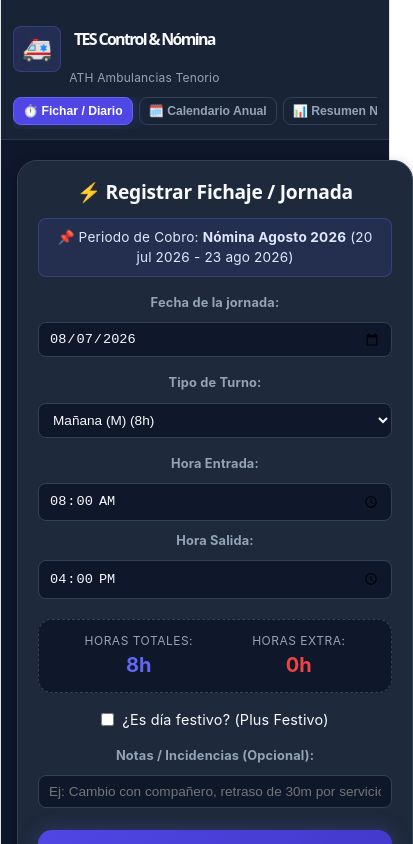
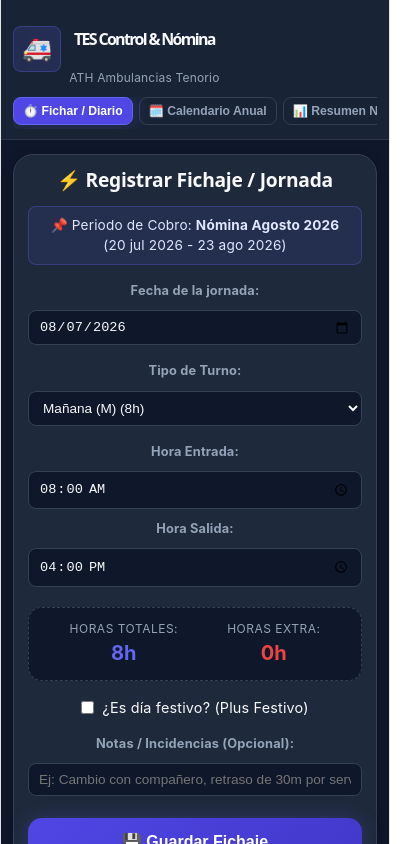
Before and after one commit to ANTDORVEN/app-nomina, a React (Vite) app: page / in a window 390 px wide. Shown: the top 844 px of the page, 413 px wide, since content can reach past the window. Built offline with nearby package versions, Linux system fonts and the light colour scheme.

Commit message:
fix: Align FichajeForm card padding and mobile form row layout with CalendarView for flawless mobile screen centering

```diff
--- a/src/App.css
+++ b/src/App.css
@@ -2,6 +2,8 @@
   min-height: 100vh;
   display: flex;
   flex-direction: column;
+  width: 100%;
+  overflow-x: hidden;
 }
 
 .main-content {
@@ -9,18 +11,29 @@
   max-width: 1000px;
   width: 100%;
   margin: 0 auto;
-  padding: 20px 16px;
+  padding: 14px 12px;
+  box-sizing: border-box;
+}
+
+@media (min-width: 640px) {
+  .main-content {
+    padding: 20px 16px;
+  }
 }
 
 .view-grid {
-  display: grid;
-  grid-template-columns: 1fr;
-  gap: 20px;
+  display: flex;
+  flex-direction: column;
+  gap: 16px;
+  width: 100%;
+  box-sizing: border-box;
 }
 
 @media (min-width: 768px) {
   .view-grid {
+    display: grid;
     grid-template-columns: 1fr 1fr;
+    gap: 20px;
   }
 }
 
@@ -28,6 +41,8 @@
   display: flex;
   flex-direction: column;
   gap: 20px;
+  width: 100%;
+  box-sizing: border-box;
 }
 
 .app-footer {
--- a/src/components/payroll/ResumenCard.css
+++ b/src/components/payroll/ResumenCard.css
@@ -2,11 +2,19 @@
   background: var(--bg-card);
   border: 1px solid var(--border-color);
   border-radius: var(--radius-lg);
-  padding: 20px;
+  padding: 14px;
   box-shadow: var(--shadow-md);
   display: flex;
   flex-direction: column;
   gap: 20px;
+  width: 100%;
+  box-sizing: border-box;
+}
+
+@media (min-width: 640px) {
+  .resumen-card {
+    padding: 20px;
+  }
 }
 
 .resumen-card.empty {
@@ -46,9 +54,17 @@
   background: linear-gradient(135deg, rgba(99, 102, 241, 0.15), rgba(67, 56, 202, 0.25));
   border: 1px solid rgba(99, 102, 241, 0.4);
   border-radius: var(--radius-md);
-  padding: 20px;
+  padding: 16px;
   text-align: center;
   box-shadow: var(--shadow-glow);
+  width: 100%;
+  box-sizing: border-box;
+}
+
+@media (min-width: 640px) {
+  .bruto-box {
+    padding: 20px;
+  }
 }
 
 .bruto-label {
@@ -59,10 +75,16 @@
 }
 
 .bruto-amount {
-  font-size: 2.2rem;
+  font-size: 2rem;
   font-weight: 800;
   color: #fff;
   margin: 6px 0;
+}
+
+@media (min-width: 640px) {
+  .bruto-amount {
+    font-size: 2.2rem;
+  }
 }
 
 .bruto-subtext {
@@ -73,12 +95,15 @@
 .metrics-grid {
   display: grid;
   grid-template-columns: repeat(2, 1fr);
-  gap: 12px;
+  gap: 10px;
+  width: 100%;
+  box-sizing: border-box;
 }
 
 @media (min-width: 500px) {
   .metrics-grid {
     grid-template-columns: repeat(4, 1fr);
+    gap: 12px;
   }
 }
 
@@ -86,24 +111,38 @@
   background: var(--bg-app);
   border: 1px solid var(--border-color);
   border-radius: var(--radius-sm);
-  padding: 12px;
+  padding: 10px;
   display: flex;
   align-items: center;
-  gap: 10px;
+  gap: 8px;
+  box-sizing: border-box;
+}
+
+@media (min-width: 640px) {
+  .metric-item {
+    padding: 12px;
+    gap: 10px;
+  }
 }
 
 .metric-icon {
-  font-size: 1.3rem;
+  font-size: 1.2rem;
 }
 
 .metric-value {
   display: block;
-  font-size: 1.1rem;
+  font-size: 1rem;
   font-weight: 700;
 }
 
+@media (min-width: 640px) {
+  .metric-value {
+    font-size: 1.1rem;
+  }
+}
+
 .metric-label {
-  font-size: 0.75rem;
+  font-size: 0.72rem;
   color: var(--text-muted);
 }
 
@@ -118,6 +157,8 @@
 .desglose-section {
   border-top: 1px solid var(--border-color);
   padding-top: 16px;
+  width: 100%;
+  box-sizing: border-box;
 }
 
 .desglose-title {
--- a/src/components/shift/FichajeForm.css
+++ b/src/components/shift/FichajeForm.css
@@ -2,8 +2,16 @@
   background: var(--bg-card);
   border: 1px solid var(--border-color);
   border-radius: var(--radius-lg);
-  padding: 20px;
+  padding: 14px;
   box-shadow: var(--shadow-md);
+  width: 100%;
+  box-sizing: border-box;
+}
+
+@media (min-width: 640px) {
+  .fichaje-card {
+    padding: 20px;
+  }
 }
 
 .fichaje-title {
@@ -21,6 +29,8 @@
   border-radius: var(--radius-sm);
   font-size: 0.85rem;
   margin-bottom: 16px;
+  box-sizing: border-box;
+  width: 100%;
 }
 
 .periodo-badge.warning {
@@ -38,18 +48,24 @@
   margin-bottom: 16px;
   font-weight: 600;
   font-size: 0.9rem;
+  box-sizing: border-box;
+  width: 100%;
 }
 
 .fichaje-form {
   display: flex;
   flex-direction: column;
   gap: 16px;
+  width: 100%;
+  box-sizing: border-box;
 }
 
 .form-group {
   display: flex;
   flex-direction: column;
   gap: 6px;
+  width: 100%;
+  box-sizing: border-box;
 }
 
 .form-group label {
@@ -60,6 +76,8 @@
 
 .form-group input,
 .form-group select {
+  width: 100%;
+  box-sizing: border-box;
   background: var(--bg-app);
   border: 1px solid var(--border-color);
   color: var(--text-main);
@@ -76,10 +94,23 @@
   box-shadow: 0 0 0 2px rgba(99, 102, 241, 0.2);
 }
 
+/* Apilado vertical en móviles (<520px) para prevenir desbordamientos y mantener alineación exacta */
 .form-row {
-  display: grid;
-  grid-template-columns: 1fr 1fr;
+  display: flex;
+  flex-direction: column;
   gap: 12px;
+  width: 100%;
+  box-sizing: border-box;
+}
+
+@media (min-width: 520px) {
+  .form-row {
+    flex-direction: row;
+  }
+
+  .form-row .form-group {
+    flex: 1;
+  }
 }
 
 .live-calculation-box {
@@ -90,6 +121,8 @@
   display: flex;
   justify-content: space-around;
   margin-top: 4px;
+  width: 100%;
+  box-sizing: border-box;
 }
 
 .calc-item {
@@ -144,6 +177,8 @@
   transition: all 0.2s ease;
   box-shadow: var(--shadow-glow);
   margin-top: 6px;
+  width: 100%;
+  box-sizing: border-box;
 }
 
 .submit-btn:hover {
```
